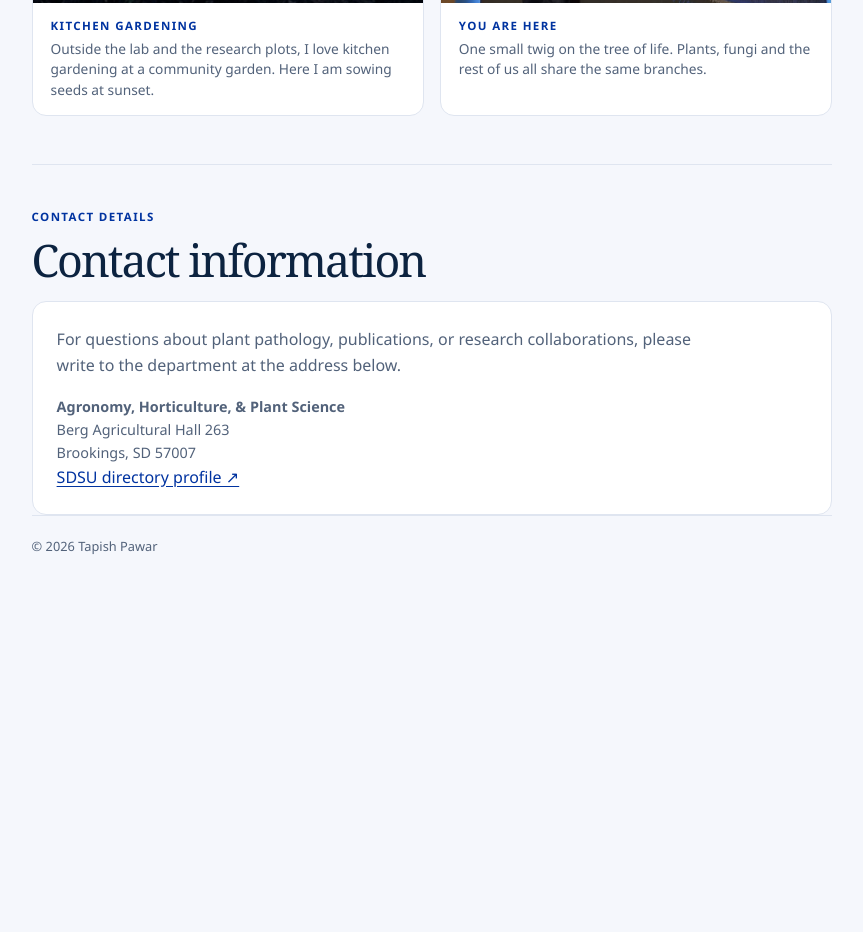
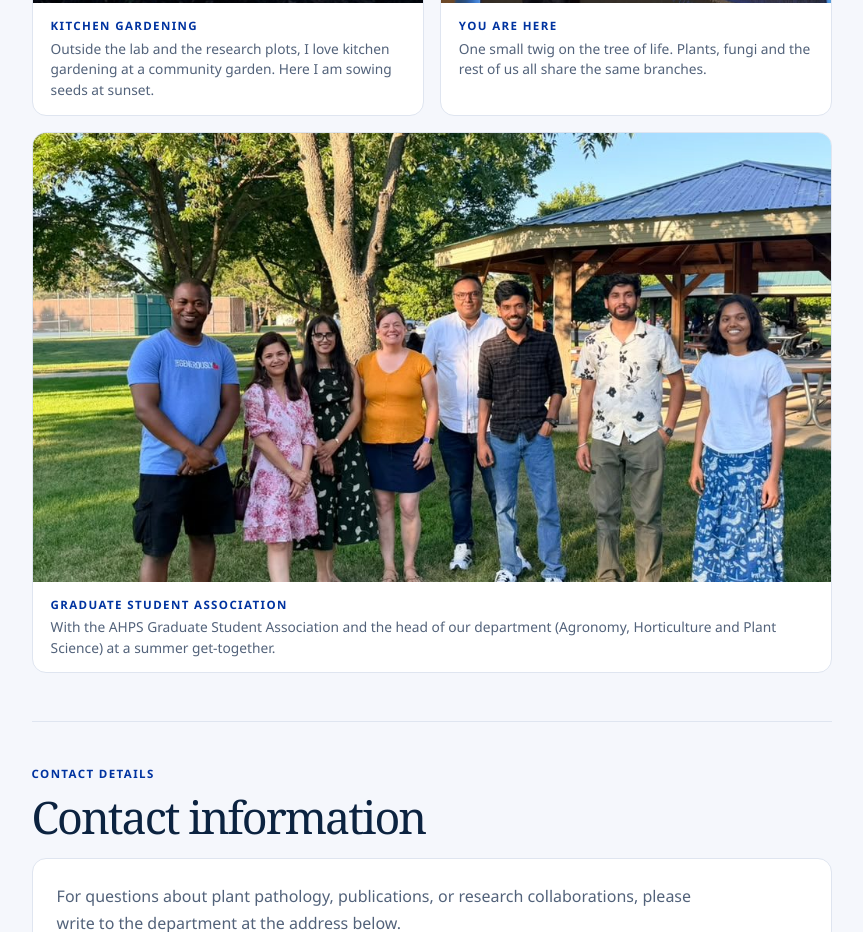
Before and after one commit to tapishpwr24/Homepage, a plain HTML site: page index.html in a window 1280 px wide. Shown: the part 9077-10009 px from the top of the page, without its empty margins (368-1231 px from the left). Before the commit the page ends 9710 px from the top, so only its background shows below. Drawn offline with Linux system fonts and the light colour scheme.

Commit message:
Add AHPS Graduate Student Association group photo to Fun part
Co-Authored-By: Claude Opus 5.5 <noreply@anthropic.com>
Claude-Session: https://claude.ai/code/session_01Q6uUMNuPL1qGPgwaooW81o

```diff
--- a/index.html
+++ b/index.html
@@ -456,6 +456,14 @@
 
       .field-moment.bio-banner img {
         aspect-ratio: 961 / 496;
+      }
+
+      .field-moment.wide-photo {
+        margin-top: 16px;
+      }
+
+      .field-moment.wide-photo img {
+        aspect-ratio: 16 / 9;
       }
 
       .field-photos--two {
@@ -1226,6 +1234,14 @@
               </figcaption>
             </figure>
           </div>
+          <figure class="field-moment wide-photo">
+            <img decoding="async" src="ahps-gsa.jpg" alt="Tapish Pawar with members of the AHPS Graduate Student Association and the department head, standing together on the grass in a park on a summer evening" width="1024" height="576" loading="lazy">
+            <figcaption>
+              <span class="section-kicker">Graduate Student Association</span>
+              With the AHPS Graduate Student Association and the head of our department
+              (Agronomy, Horticulture and Plant Science) at a summer get-together.
+            </figcaption>
+          </figure>
         </section>
 
         <section class="content-section" id="contact">
```
Also changed, not shown: ahps-gsa.jpg (added).
